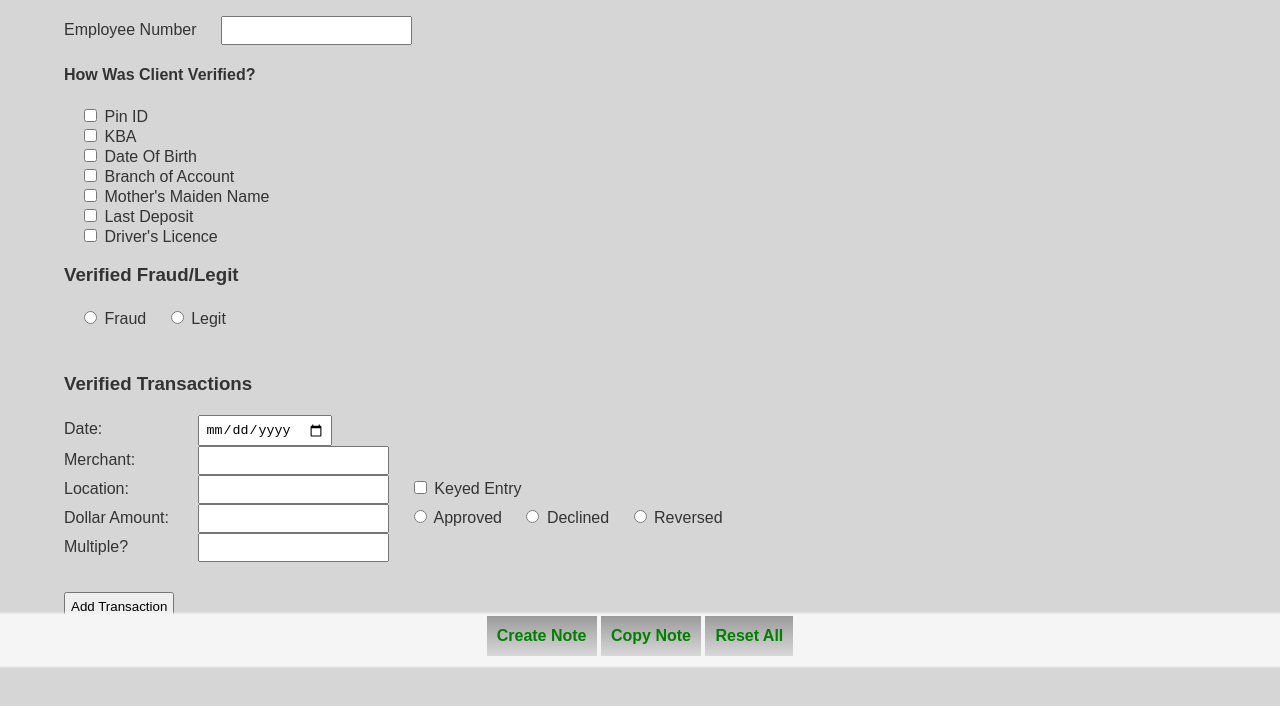
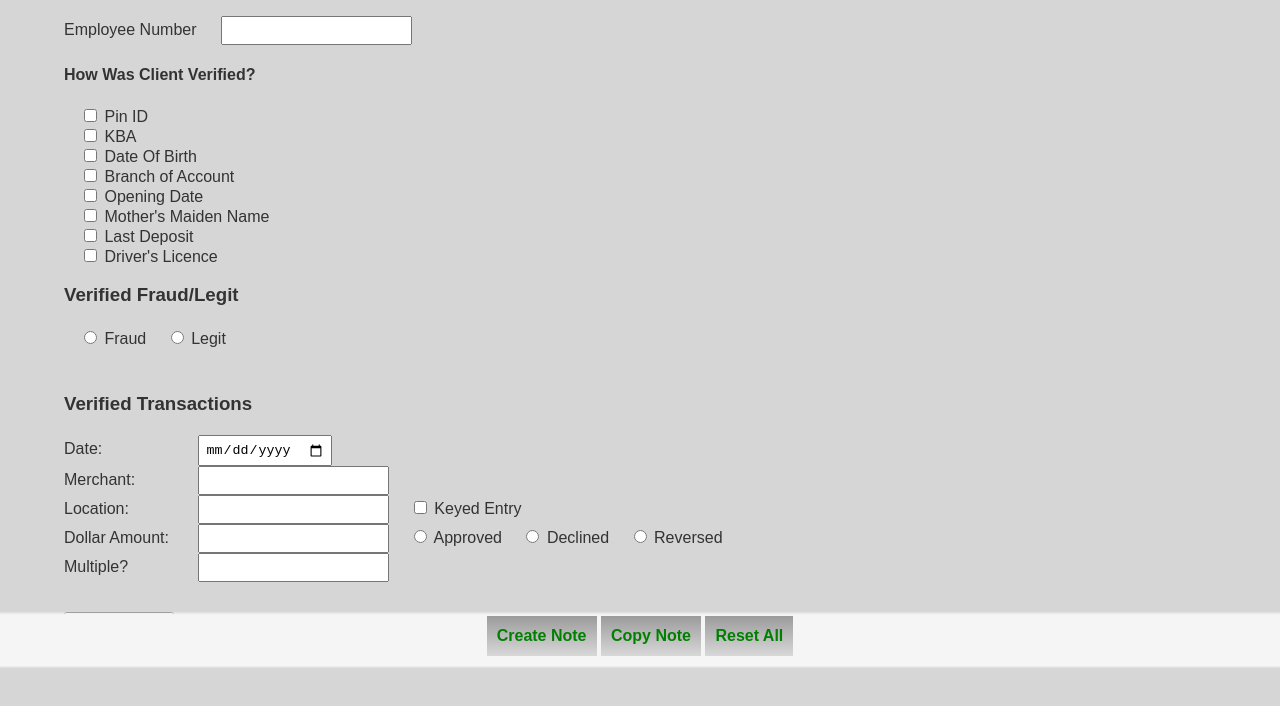
Before and after one commit to amcnulty/NoteHelperWeb, a plain HTML site: page index.html in a window 1280 px wide. Shown: the part 134-840 px from the top of the page. Drawn offline with Linux system fonts and the light colour scheme.

Commit message:
More Logic
Working on more logic for creating notes.

```diff
--- a/index.html
+++ b/index.html
@@ -34,6 +34,9 @@
         <br>
         <input type="checkbox" value="BRANCH OF ACCOUNT" id="valBOA" class="CVcheckbox">
         <label for="valBOA">Branch of Account</label>
+        <br>
+        <input type="checkbox" value="OPENING DATE" id="valOD" class="CVcheckbox">
+        <label for="valOD">Opening Date</label>
         <br>
         <input type="checkbox" value="MAIDEN NAME" id="valMMN" class="CVcheckbox">
         <label for="valMMN">Mother's Maiden Name</label>
```
